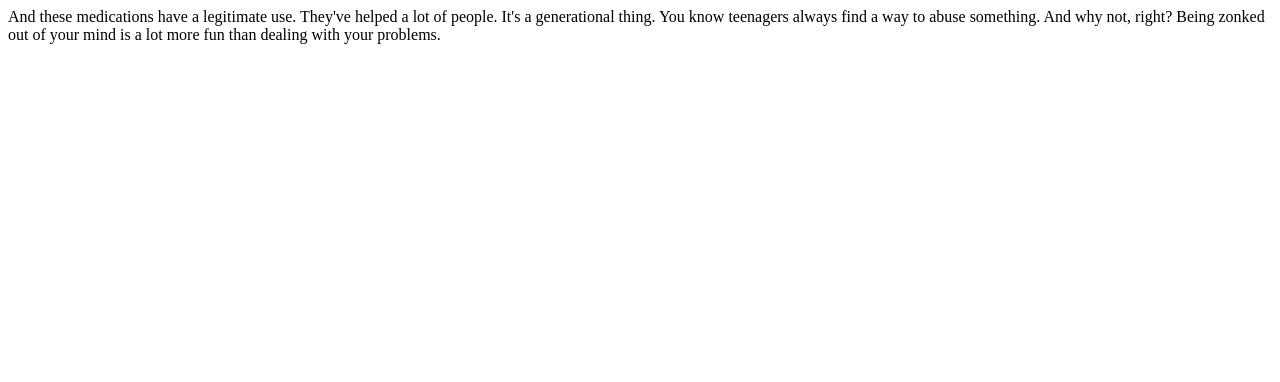
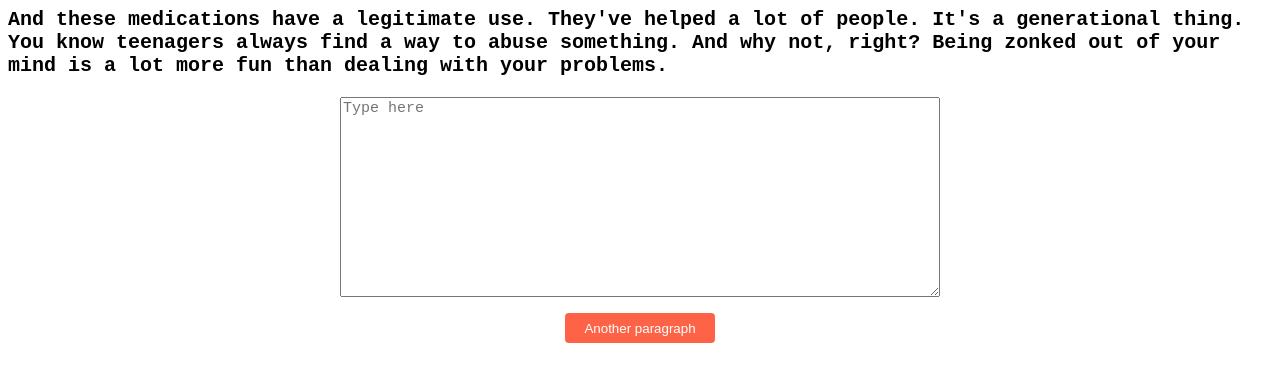
Before and after one commit to bonnie-o7/typing-game, a plain HTML site: page index.html in a window 1280 px wide. Drawn offline with Linux system fonts and the light colour scheme.

Commit message:
added basic layout of page

```diff
--- a/index.html
+++ b/index.html
@@ -1,7 +1,16 @@
 <html>
 <script src="typing.js"></script>
-<header><title>This is title</title></header>
-<body>
-    <p id="asd"></p>
+<link rel="stylesheet" href="styles.css">
+<header><title>Typing Game</title></header>
+<body id="body">
+    <p id="paragraph"></p>
+    <p class="centered">
+        <textarea rows="6"
+        id="typing-input"
+        placeholder="Type here"></textarea>
+    </p>
+    <div class="centered">
+        <button onclick="change_paragraph()" class="button">Another paragraph</button>
+    </div>
 </body>
 </html>
--- a/styles.css
+++ b/styles.css
@@ -0,0 +1,27 @@
+#paragraph {
+    font-family: "Courier New", Courier, monospace;
+    font-size: 20px;
+    font-weight: bold;
+}
+
+.button {
+    height: 30px;
+    width: 150px;
+    font-family: "Arial";
+    background-color: tomato;
+    color: white;
+    border: none;
+    border-radius: 4px;
+}
+
+#typing-input {
+    height: 200px;
+    width: 600px;
+    font-size: 15px;
+}
+
+.centered {
+    display: flex;
+    align-items: center;
+    justify-content: center;
+}
--- a/typing.js
+++ b/typing.js
@@ -6,7 +6,17 @@ const paragraphs = [
     "Anything that happens, happens. Anything that, in happening, causes something else to happen, causes something else to happen. Anything that, in happening, causes itself to happen again, happens again. It doesn't necessarily do it in chronological order, though."
 ];
 
+let paragraph_index = 0;
+
 window.onload = function(){
-    document.getElementById("asd").innerHTML = paragraphs[0];
+    document.getElementById("paragraph").innerHTML = paragraphs[paragraph_index];
+};
 
+function change_paragraph() {
+    if (paragraph_index == paragraphs.length - 1) {
+        paragraph_index = 0
+    } else {
+        paragraph_index += 1
+    }
+    document.getElementById("paragraph").innerHTML = paragraphs[paragraph_index];
 };
```
